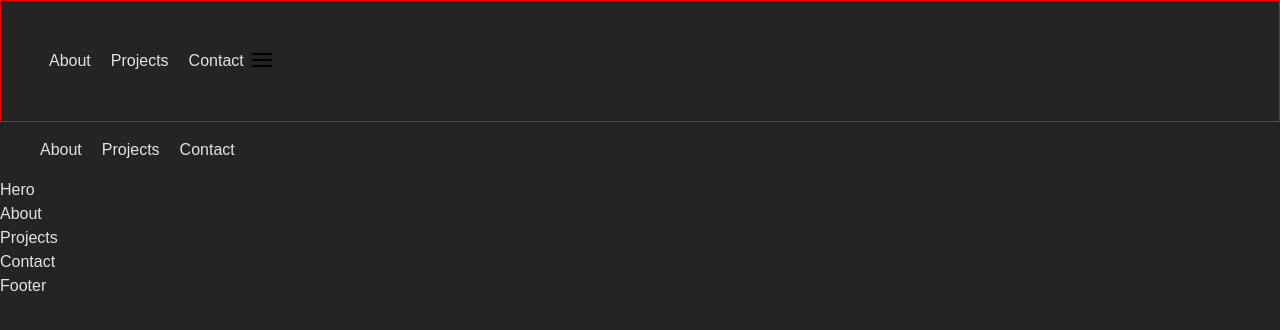
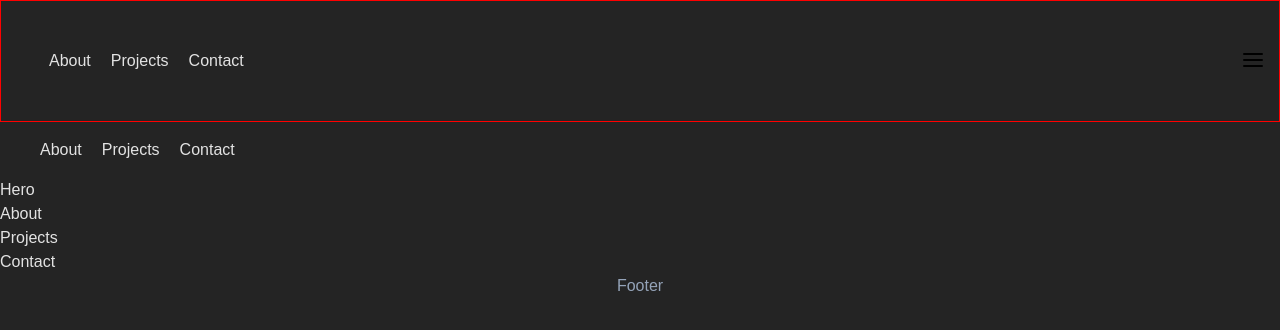
Before and after one commit to J0hnux/react-portfolio, a React (Vite) app: page / in a window 1280 px wide. Shown: the top 330 px of the page. Built offline with nearby package versions, Linux system fonts and the light colour scheme.

Commit message:
Styled footer

```diff
--- a/src/App.scss
+++ b/src/App.scss
@@ -11,8 +11,8 @@
 body {
   margin: 0;
 
-  //width: 90%;
-  //margin-inline: auto;
+  // width: 90%;
+  // margin-inline: auto;
 }
 
 .mobile-nav {
@@ -41,7 +41,7 @@ body {
 .header {
   position: relative;
   display: flex;
-  justify-content: flex-start;
+  justify-content: space-between;
   align-items: center;
   padding-top: 2rem;
   padding-bottom: 2rem;
@@ -61,6 +61,13 @@ ul {
 
 .section {
   margin-top: 5rem;
+}
+
+footer {
+  display: flex;
+  justify-content: center;
+  align-items: center;
+  color: var(--clr-slate400);
 }
 
 @media (min-width: 475px) {
@@ -83,23 +90,25 @@ ul {
 
 
   .header {
-    position: relative;
-
     button.mobile__nav_btn {
       display: none;
     }
 
     .right__header_panel {
-      position: absolute;
-      right: 0;
       margin-right: 0.75rem;
 
       button {
         padding: 0.75rem;
+        border: 1px solid #fff;
+      }
+
+      .btn__toggle_darklight {
+        margin-right: 0.5rem;
+        padding: 0.5rem;
+        border-radius: 100%;
       }
 
       .btn__resume {
-        border: 1px solid #fff;
         border-radius: 6px;
       }
     }
```
